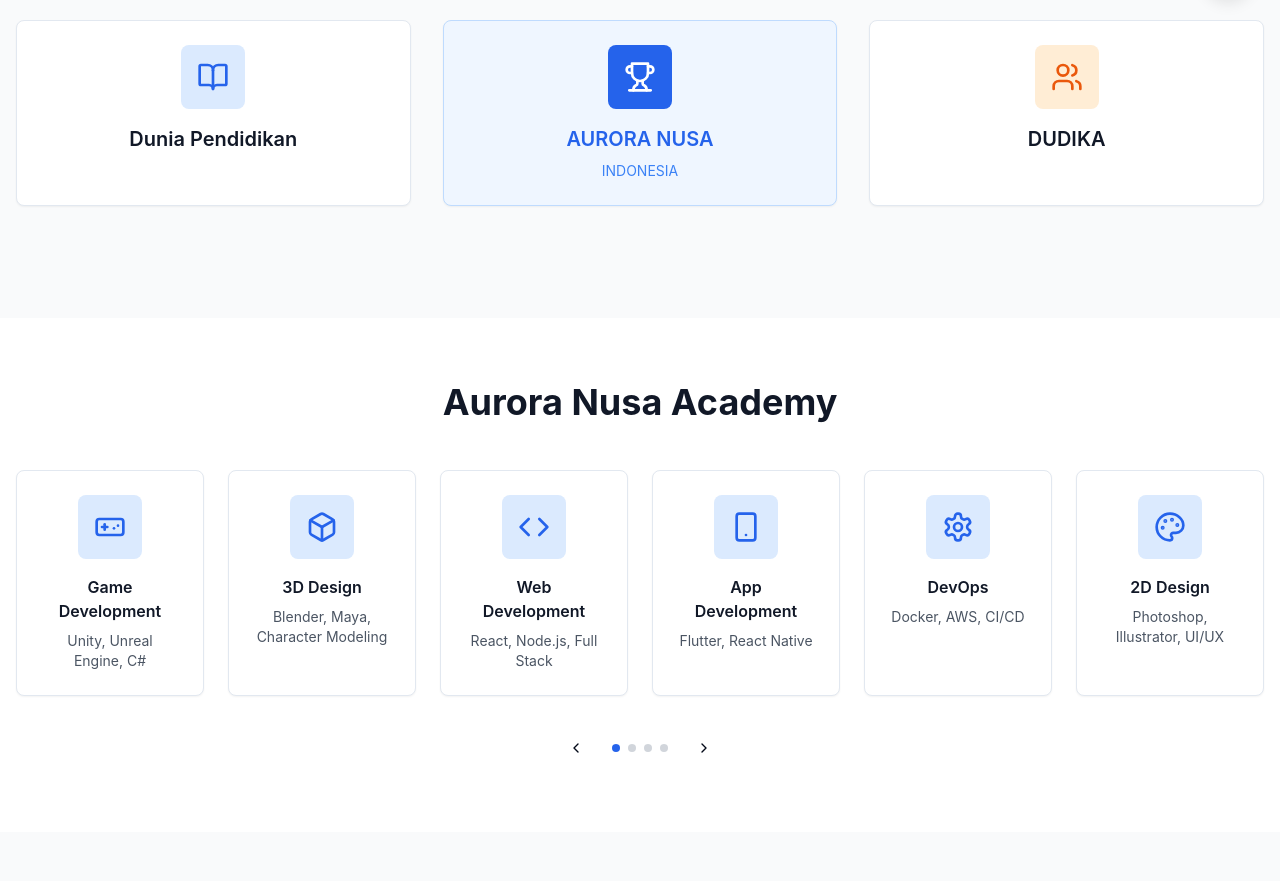
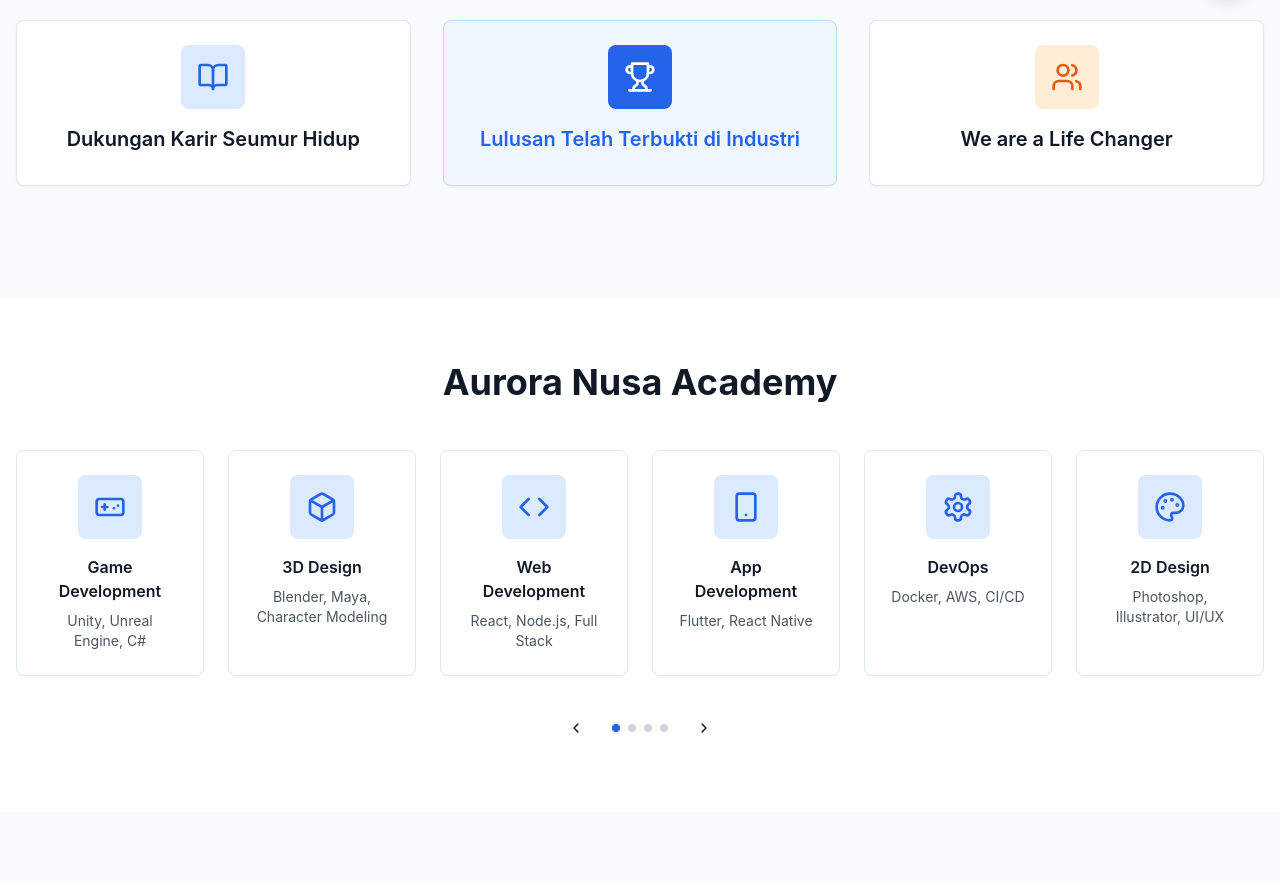
Before and after one commit to aurora2727/aurora-quest-academy, a React (Vite) app: page / in a window 1280 px wide. Shown: the part 780-1661 px from the top of the page. Built offline with nearby package versions, Linux system fonts and the light colour scheme.

Commit message:
Visual edit in Lovable
Edited UI in Lovable

```diff
--- a/src/pages/Index.tsx
+++ b/src/pages/Index.tsx
@@ -218,22 +218,23 @@ const Index = () => {
               <div className="w-16 h-16 bg-blue-100 rounded-lg mx-auto mb-4 flex items-center justify-center">
                 <BookOpen className="w-8 h-8 text-blue-600" />
               </div>
-              <h3 className="text-xl font-semibold text-gray-900 mb-2">Dunia Pendidikan</h3>
+              <h3 className="text-xl font-semibold text-gray-900 mb-2">Dukungan Karir Seumur Hidup</h3>
             </Card>
 
             <Card className="text-center p-6 hover:shadow-lg transition-shadow bg-blue-50 border-blue-200">
               <div className="w-16 h-16 bg-blue-600 rounded-lg mx-auto mb-4 flex items-center justify-center">
                 <Trophy className="w-8 h-8 text-white" />
               </div>
-              <h3 className="text-xl font-semibold text-blue-600 mb-2">AURORA NUSA</h3>
-              <p className="text-sm text-blue-500">INDONESIA</p>
+              <h3 className="text-xl font-semibold text-blue-600 mb-2">Lulusan Telah Terbukti di Industri</h3>
+              <p className="text-sm text-blue-500">
+            </p>
             </Card>
 
             <Card className="text-center p-6 hover:shadow-lg transition-shadow">
               <div className="w-16 h-16 bg-orange-100 rounded-lg mx-auto mb-4 flex items-center justify-center">
                 <Users className="w-8 h-8 text-orange-600" />
               </div>
-              <h3 className="text-xl font-semibold text-gray-900 mb-2">DUDIKA</h3>
+              <h3 className="text-xl font-semibold text-gray-900 mb-2">We are a Life Changer</h3>
             </Card>
           </div>
         </div>
```
